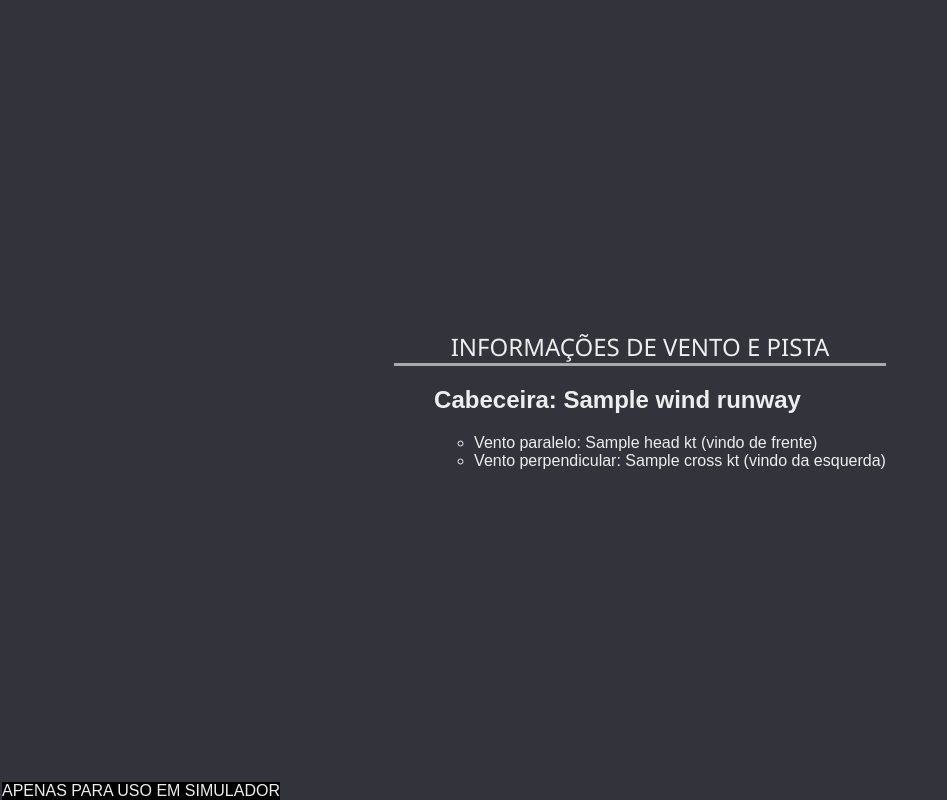
After one commit to antenor-z/aero, a FastAPI app: template templates/wind-runway.html in a window 1280 px wide. The commit adds this page. Shown: the whole page, without its empty margins (0-947 px from the left). Run offline with FastAPI, Linux system fonts and the light colour scheme; the template is opened without the code that fills it: most values are stand-ins (such as "Sample title", 1, 10 or a date in 2020); parts of the project's set-up code (start-up, migrations or seed data) failed here and were passed over.

Commit message:
wind calc interface

```diff
--- a/server.py
+++ b/server.py
@@ -149,6 +149,22 @@ async def descent(request: Request):
         return templates.TemplateResponse("map.html", {"request": request,
                                                        "locations": locations})
 
+@app.get("/wind/{icao}/")
+async def rwy_info(request: Request, icao: str):
+    try:
+        info = get_info(icao)
+        metar = get_metar(icao)
+        wind_runway = get_components(icao=icao, metar="302300Z 10080G90KT 080V120 CAVOK 25/14 Q1020")
+        from pprint import pp
+        pp(wind_runway)
+    except Exception:
+        raise HTTPException(status_code=404, detail="Aeroporto não encontrado")
+
+    return templates.TemplateResponse("wind-runway.html", {"request": request,
+                                                           "wind_runway": wind_runway})
+
+
+
 @app.get("/favicon.ico", response_class=FileResponse)
 async def favicon():
     return FileResponse("static/favicon.ico")
--- a/static/style.css
+++ b/static/style.css
@@ -206,6 +206,9 @@ td {
   color: white;
   font-size: 15px;
 }
+.dashed {
+  border-style: dashed;
+}
 .button-small:hover, .button-big:hover{
   background-color: rgb(0, 100, 167);
 }
--- a/templates/airport.html
+++ b/templates/airport.html
@@ -21,6 +21,7 @@
 		<a class="button-small" href="javascript:void(0);" onclick="copy('{{metar}}')">Copiar METAR</a>
 		<a class="button-small" href="/taf/{{icao}}">TAF</a>
 		<a class="button-small" href="/history/{{icao}}">Histórico</a>
+		<a class="button-small" href="/wind/{{icao}}">Vento e pistas</a>
 		<a class="button-small" id="ellipsis-btn" href="javascript:void(0);" onclick="toggleMenu(event)">...</a>
 		<div class="menu-ellipsis" id="menu" style="display: none; position: absolute;">
 			<a class="button-small" href="https://conv.a4barros.com">Conversor de unidades</a>
--- /dev/null
+++ b/templates/wind-runway.html
@@ -0,0 +1,45 @@
+<!DOCTYPE html>
+<html>
+<head>
+  <title>Vento e pista | AERO A4</title>
+  <meta name="viewport" content="width=device-width, initial-scale=1" />
+  <link rel="stylesheet" href="/static/style.css">
+  <link rel="stylesheet" href="/static/wind.css">
+</head>
+<body>
+  <div class="outer-container">
+    <div style="text-align: left;">
+        <h1>INFORMAÇÕES DE VENTO E PISTA</h1>
+        <ul>
+          {% for (heading, info) in wind_runway.items() %}
+          <h2>Cabeceira: {{heading}}</h2>
+          <ul>
+            <li>
+              {% if info["head"] | float > 0.0 %}
+                Vento paralelo: {{ info["head"] }} kt (vindo de frente)
+              {% elif info["head"] | float < 0.0 %}
+                Vento paralelo: {{ info["head"] | abs }} kt (vindo de trás)
+              {% else %}
+                Vento paralelo: zero
+              {% endif %}
+            </li>
+            <li>
+              {% if info["cross"] | float > 0.0 %}
+                Vento perpendicular: {{ info["cross"] }} kt (vindo da esquerda)
+              {% elif info["cross"] | float < 0.0 %}
+                Vento perpendicular: {{ info["cross"] | abs }} kt (vindo da direita)
+              {% else %}
+                Vento perpendicular: zero
+              {% endif %}
+            </li>
+          </ul>
+          {% endfor %}
+        </ul>
+    </div>
+
+	<div class="sim-only">APENAS PARA USO EM SIMULADOR</div>
+
+  <script src="/static/wind.js">
+  </script>
+</body>
+</html>
--- a/wind/Wind.py
+++ b/wind/Wind.py
@@ -26,7 +26,6 @@ def get_wind(metar):
     return ret
 
 def get_components(icao: str, metar: str):
-    metar = "171800Z 28010KT 9999 SCT035 FEW040TCU 33/19 Q1012"
     wind_dir, wind_speed, gust_speed, wind_dir_min, wind_dir_max = get_wind(metar)
     r = {}
     for (rwy_name, rwy_direction) in get_runways(icao):
```
